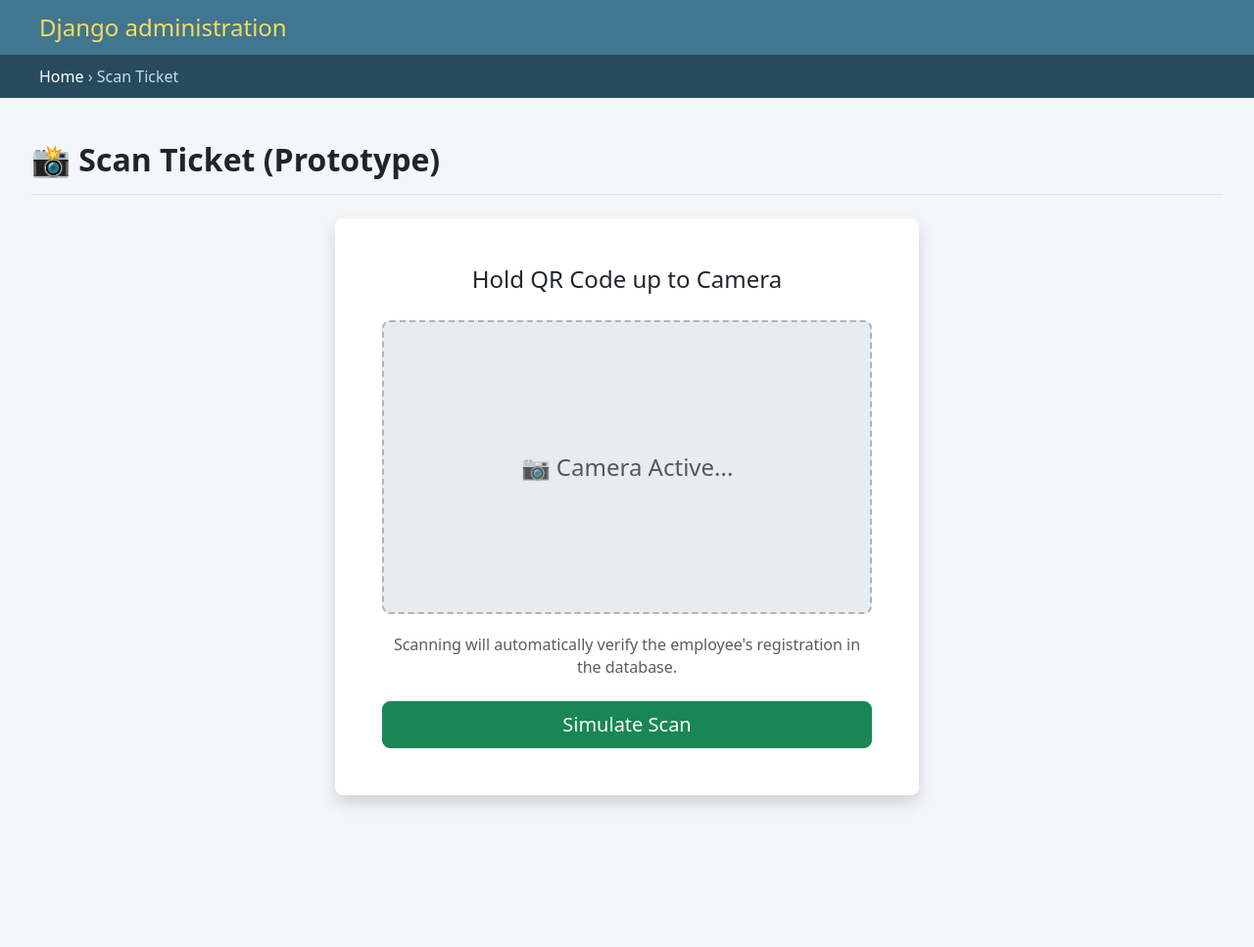
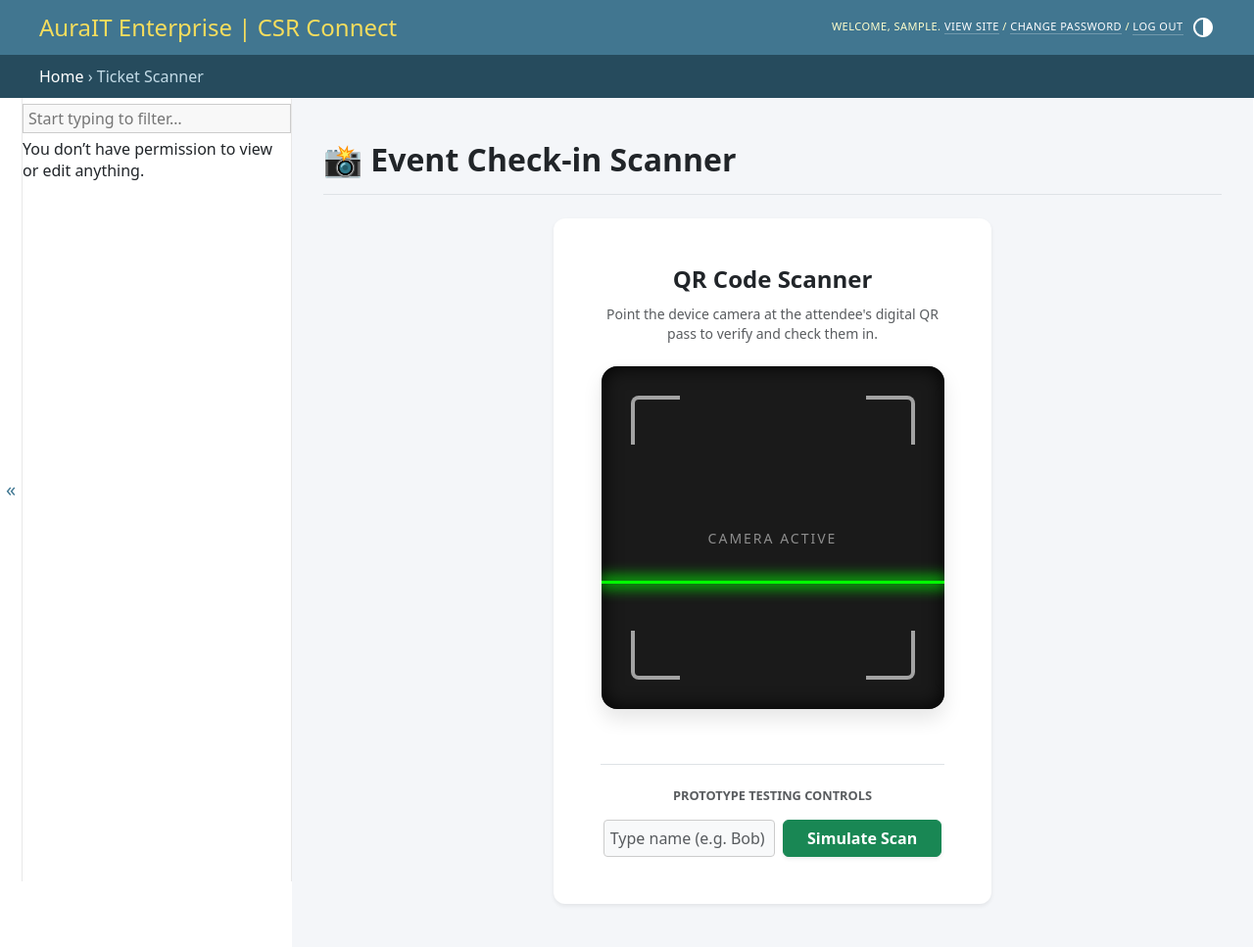
Before and after one commit to Vanz1233/BIT306_Assignment1, a Django app: page /admin-dashboard/scanner/ in a window 1280 px wide. Shown: the whole page at 98% size. Before the commit the page ends 823 px from the top, so only its background shows below. Run offline with Django 5.2, Linux system fonts and the light colour scheme; the visitor is signed in with stand-in values (Sample User, id 1).

Commit message:
Latest changes made on User Interface and Company Name

```diff
--- a/csr_enterprise/settings.py
+++ b/csr_enterprise/settings.py
@@ -167,9 +167,9 @@
 }
 
 JAZZMIN_SETTINGS = {
-    "site_title": "CSR Admin",
-    "site_header": "CSR Connect",
-    "site_brand": "CSR Management",
+    "site_title": "AuraIT Admin",
+    "site_header": "AuraIT Connect",
+    "site_brand": "AuraIT Management",
 
     # This injects your custom views into the Jazzmin sidebar
     "custom_links": {
--- a/csr_enterprise/urls.py
+++ b/csr_enterprise/urls.py
@@ -29,6 +29,6 @@
 ]
 
 # Admin Panel UI Customizations
-admin.site.site_header = "CSR Connect Enterprise"
-admin.site.site_title = "CSR Admin Portal"
-admin.site.index_title = "Welcome to CSR Management"
+admin.site.site_header = "AuraIT Enterprise | CSR Connect"
+admin.site.site_title = "Admin Portal"
+admin.site.index_title = "Welcome to AuraIT's CSR Management"
--- a/notifications/templates/notifications/user_list.html
+++ b/notifications/templates/notifications/user_list.html
@@ -3,7 +3,7 @@
 <head>
     <meta charset="UTF-8">
     <meta name="viewport" content="width=device-width, initial-scale=1.0">
-    <title>My Notifications - CSR Connect</title>
+    <title>My Notifications - AuraIT</title>
     <link href="https://cdn.jsdelivr.net/npm/bootstrap@5.3.0/dist/css/bootstrap.min.css" rel="stylesheet">
     <style>
         body { background-color: #f4f6f9; font-family: 'Segoe UI', Tahoma, Geneva, Verdana, sans-serif; }
@@ -14,7 +14,7 @@
 
     <nav class="navbar navbar-expand-lg navbar-dark bg-dark mb-5">
         <div class="container">
-            <a class="navbar-brand fw-bold" href="/">CSR Connect</a>
+            <a class="navbar-brand fw-bold" href="/">AuraIT - CSR Connect</a>
             <div class="d-flex align-items-center text-white">
                 <a href="{% url 'notifications:user_list' %}" class="btn btn-secondary btn-sm me-3 text-white border-secondary">
                     🔔 Notifications
--- a/service_dashboard/templates/service_dashboard/index.html
+++ b/service_dashboard/templates/service_dashboard/index.html
@@ -3,7 +3,7 @@
 <head>
     <meta charset="UTF-8">
     <meta name="viewport" content="width=device-width, initial-scale=1.0">
-    <title>Service Day Dashboard</title>
+    <title>AuraIT CSR Service Dashboard</title>
     <link href="https://cdn.jsdelivr.net/npm/bootstrap@5.3.0/dist/css/bootstrap.min.css" rel="stylesheet">
     <style>
         body { background-color: #f4f6f9; font-family: 'Segoe UI', Tahoma, Geneva, Verdana, sans-serif; }
@@ -18,7 +18,7 @@
 
     <nav class="navbar navbar-expand-lg navbar-dark bg-dark mb-5">
         <div class="container">
-            <a class="navbar-brand fw-bold" href="#">CSR Connect</a>
+            <a class="navbar-brand fw-bold" href="#">AuraIT - CSR</a>
             <div class="d-flex align-items-center text-white">
                 {% if user.is_authenticated %}
                     <a href="{% url 'notifications:user_list' %}" class="btn btn-outline-secondary btn-sm me-3 text-white border-secondary">
--- a/service_dashboard/templates/service_dashboard/scanner.html
+++ b/service_dashboard/templates/service_dashboard/scanner.html
@@ -3,66 +3,101 @@
 {% block extrastyle %}
     <link href="https://cdn.jsdelivr.net/npm/bootstrap@5.3.0/dist/css/bootstrap.min.css" rel="stylesheet">
     <style>
-        #content {
-            padding: 20px !important;
-            background-color: #f4f6f9;
+        #content { padding: 20px !important; background-color: #f4f6f9; }
+        .card { border-radius: 12px; border: none; }
+
+        /* The Camera Viewfinder Container */
+        .scanner-window {
+            width: 100%;
+            max-width: 350px;
+            height: 350px;
+            background-color: #1a1a1a;
+            border-radius: 16px;
+            margin: 0 auto;
+            position: relative;
+            overflow: hidden;
+            box-shadow: inset 0 0 20px rgba(0,0,0,1), 0 10px 20px rgba(0,0,0,0.1);
         }
-        .card {
-            border-radius: 8px;
-            border: none;
+
+        /* The Pulsing Green Laser Animation */
+        .laser {
+            width: 100%;
+            height: 3px;
+            background-color: #00ff00;
+            position: absolute;
+            top: 0;
+            box-shadow: 0 0 15px 3px #00ff00;
+            animation: scan 2.5s infinite linear alternate;
         }
-        /* Make the fake camera box look nice */
-        .camera-box {
-            width: 100%;
-            height: 300px;
-            background-color: #e9ecef;
-            border: 2px dashed #adb5bd;
-            display: flex;
-            align-items: center;
-            justify-content: center;
-            border-radius: 8px;
-            margin-bottom: 20px;
+        @keyframes scan {
+            0% { top: 5%; }
+            100% { top: 95%; }
         }
+
+        /* Camera Focus Brackets */
+        .bracket {
+            position: absolute;
+            width: 50px; height: 50px;
+            border-color: rgba(255,255,255,0.6);
+            border-style: solid;
+        }
+        .tl { top: 30px; left: 30px; border-width: 4px 0 0 4px; border-top-left-radius: 8px; }
+        .tr { top: 30px; right: 30px; border-width: 4px 4px 0 0; border-top-right-radius: 8px; }
+        .bl { bottom: 30px; left: 30px; border-width: 0 0 4px 4px; border-bottom-left-radius: 8px; }
+        .br { bottom: 30px; right: 30px; border-width: 0 4px 4px 0; border-bottom-right-radius: 8px; }
     </style>
 {% endblock %}
 
 {% block breadcrumbs %}
     <div class="breadcrumbs">
         <a href="{% url 'custom_admin_index' %}">Home</a>
-        &rsaquo; Scan Ticket
+        &rsaquo; Ticket Scanner
     </div>
 {% endblock %}
 
 {% block content %}
 <div class="container-fluid mt-2">
-
-    <div class="d-flex justify-content-between flex-wrap flex-md-nowrap align-items-center pt-3 pb-2 mb-3 border-bottom">
-        <h1 class="h2 fw-bold text-dark">📸 Scan Ticket (Prototype)</h1>
+    <div class="d-flex justify-content-between flex-wrap flex-md-nowrap align-items-center pt-3 pb-2 mb-4 border-bottom">
+        <h1 class="h2 fw-bold text-dark">📸 Event Check-in Scanner</h1>
     </div>
 
-    <div class="row justify-content-center mt-4">
-        <div class="col-md-6">
-            <div class="card shadow border-0">
-                <div class="card-body p-5 text-center">
+    {% if messages %}
+        {% for message in messages %}
+            <div class="alert alert-success alert-dismissible fade show shadow-sm text-center fw-bold">
+                ✅ {{ message }}
+                <button type="button" class="btn-close" data-bs-dismiss="alert"></button>
+            </div>
+        {% endfor %}
+    {% endif %}
 
-                    <h4 class="mb-4">Hold QR Code up to Camera</h4>
+    <div class="row justify-content-center">
+        <div class="col-lg-6 col-md-8">
+            <div class="card shadow-sm p-5 text-center bg-white">
+                <h4 class="mb-2 fw-bold text-dark">QR Code Scanner</h4>
+                <p class="text-muted small mb-4">Point the device camera at the attendee's digital QR pass to verify and check them in.</p>
 
-                    <div class="camera-box">
-                        <span class="text-muted fs-4">📷 Camera Active...</span>
+                <div class="scanner-window mb-5">
+                    <div class="bracket tl"></div>
+                    <div class="bracket tr"></div>
+                    <div class="bracket bl"></div>
+                    <div class="bracket br"></div>
+                    <div class="laser"></div>
+                    <div class="d-flex align-items-center justify-content-center h-100">
+                        <span class="text-white-50 small text-uppercase" style="letter-spacing: 2px;">Camera Active</span>
                     </div>
+                </div>
 
-                    <p class="text-muted mb-4">
-                        Scanning will automatically verify the employee's registration in the database.
-                    </p>
+                <div class="border-top pt-4 mt-2">
+                    <h6 class="text-muted text-uppercase fw-bold mb-3" style="font-size: 0.8rem;">Prototype Testing Controls</h6>
+                    <form method="POST" class="d-flex gap-2 justify-content-center">
+                        {% csrf_token %}
+                        <input type="text" name="attendee_name" class="form-control w-50 bg-light" placeholder="Type name (e.g. Bob)" required>
+                        <button type="submit" class="btn btn-success fw-bold px-4 shadow-sm">Simulate Scan</button>
+                    </form>
+                </div>
 
-                    <button class="btn btn-success btn-lg w-100" onclick="alert('Simulated: Employee verified successfully!')">
-                        Simulate Scan
-                    </button>
-
-                </div>
             </div>
         </div>
     </div>
-
 </div>
 {% endblock %}
--- a/service_dashboard/views.py
+++ b/service_dashboard/views.py
@@ -71,7 +71,18 @@
 @user_passes_test(is_admin)
 def scanner_prototype(request):
     """Admin view to simulate scanning a QR code (Use Case 6)"""
-    return render(request, 'service_dashboard/scanner.html')
+
+    # 1. Grab the custom AuraIT branding we set in urls.py
+    context = admin.site.each_context(request)
+
+    if request.method == 'POST':
+        # Grab the fake name typed in for the prototype test
+        attendee = request.POST.get('attendee_name')
+        messages.success(request, f"SCAN SUCCESS: {attendee} has been successfully checked in!")
+        return redirect('scanner_prototype') # Or whatever your URL name is
+
+    # 2. Pass the context to the template so the header updates!
+    return render(request, 'service_dashboard/scanner.html', context)
 
 # --- Employee Ticket View ---
 @login_required
```
Also changed, not shown: notifications/views.py (+9 -3 lines), service_dashboard/templates/service_dashboard/ticket.html (+112 -21 lines).
